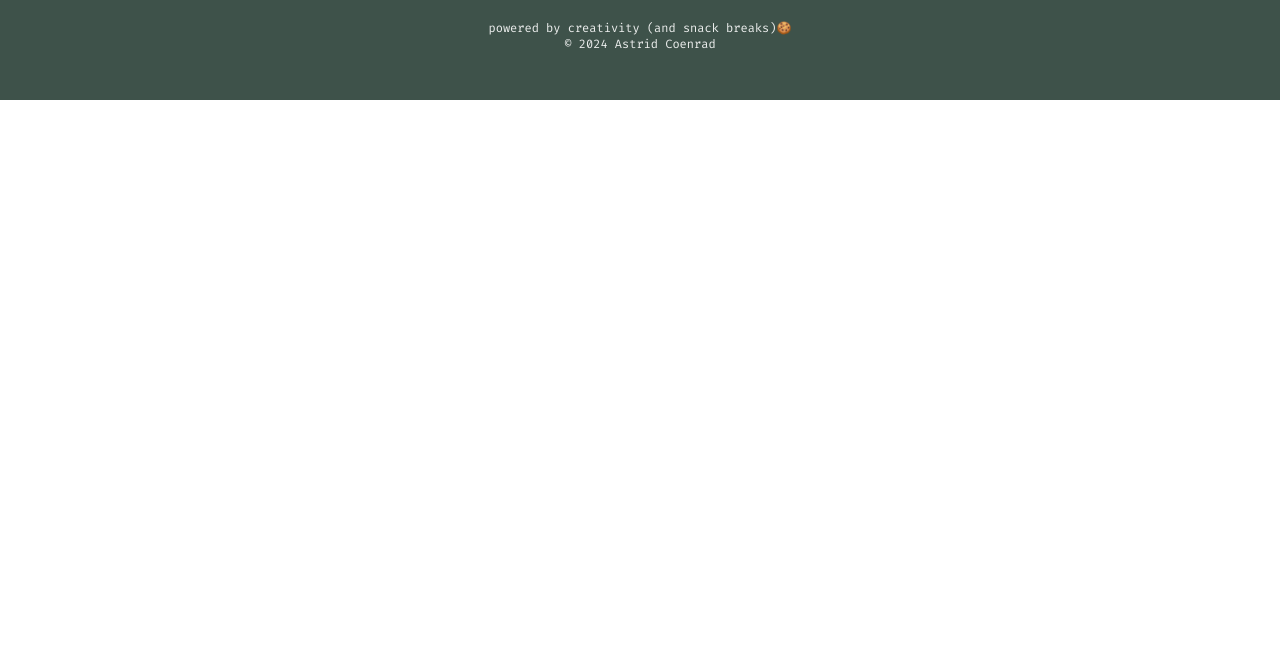
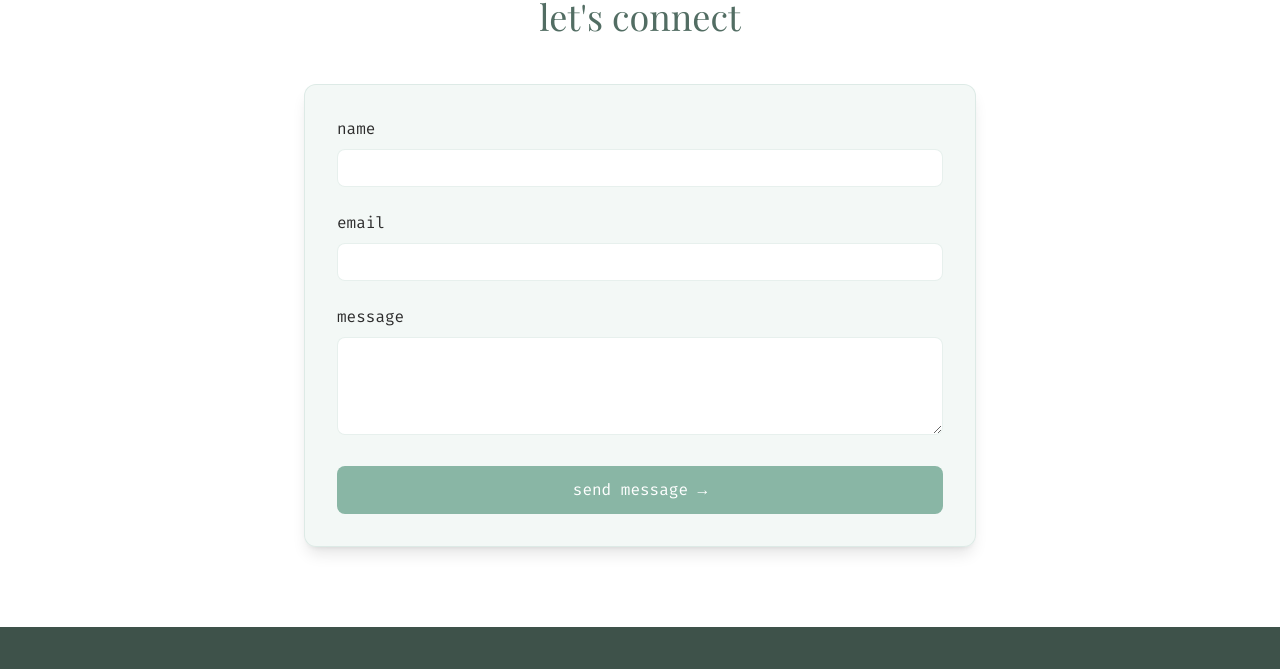
Before and after one commit to coenradina/portfolio, a website: page index.html in a window 1280 px wide. Shown: the part 2058-2727 px from the top of the page. Before the commit the page ends 2158 px from the top, so only its background shows below. Drawn offline with nearby package versions, Linux system fonts and the light colour scheme; a web font is replaced by a local one.

Commit message:
add contact form

```diff
--- a/index.html
+++ b/index.html
@@ -231,6 +231,58 @@
         </div>
     </section>
 
+    <section id="contact" class="p-section relative overflow-hidden bg-white/50">
+        <!-- Global blur effect -->
+        <div class="glass-blur fixed inset-0"></div>
+
+        <div class="container-base relative z-10">
+            <div class="text-center mb-12">
+                <h2 class="section-title">let's connect</h2>
+            </div>
+
+            <div class="max-w-2xl mx-auto">
+                <form class="glass-container bg-background-normal p-8">
+                    <div class="grid grid-cols-1 gap-6 w-full">
+                        <div>
+                            <label for="name" class="block text-text-dark font-code mb-2">name</label>
+                            <input type="text" id="name" name="name"
+                                class="w-full px-4 py-2 rounded-lg bg-background-dark/5
+                                       border border-primary/20 focus:border-primary/40
+                                       outline-none transition-all duration-300
+                                       text-text-dark font-code">
+                        </div>
+
+                        <div>
+                            <label for="email" class="block text-text-dark font-code mb-2">email</label>
+                            <input type="email" id="email" name="email"
+                                class="w-full px-4 py-2 rounded-lg bg-background-dark/5
+                                       border border-primary/20 focus:border-primary/40
+                                       outline-none transition-all duration-300
+                                       text-text-dark font-code">
+                        </div>
+
+                        <div>
+                            <label for="message" class="block text-text-dark font-code mb-2">message</label>
+                            <textarea id="message" name="message" rows="4"
+                                class="w-full px-4 py-2 rounded-lg bg-background-dark/5
+                                       border border-primary/20 focus:border-primary/40
+                                       outline-none transition-all duration-300
+                                       text-text-dark font-code resize-none"></textarea>
+                        </div>
+
+                        <button type="submit"
+                            class="px-8 py-3 bg-primary text-white rounded-lg
+                                   font-code transition-all duration-300
+                                   hover:bg-primary-hover hover:shadow-lg
+                                   focus:outline-none focus:ring-2 focus:ring-primary/50">
+                            send message →
+                        </button>
+                    </div>
+                </form>
+            </div>
+        </div>
+    </section>
+
     <footer class="bg-background-dark py-12">
         <div class="container mx-auto px-4 sm:px-6 lg:px-8">
             <div class="flex flex-col items-center justify-center space-y-8">
--- a/src/css/index.css
+++ b/src/css/index.css
@@ -240,6 +240,25 @@
     50% { transform: scale(1.2); opacity: 0.2; }
     100% { transform: scale(1); opacity: 0.5; }
   }
+
+  /* Contact Form Styles */
+  input, textarea {
+    @apply font-code text-sm;
+  }
+
+  input:focus, textarea:focus {
+    @apply shadow-lg;
+    box-shadow: 0 0 15px rgba(var(--theme-primary-rgb), 0.1);
+  }
+
+  /* Form glass container specific styles */
+  form.glass-container {
+    @apply hover:scale-100 hover:translate-y-0;
+  }
+
+  form.glass-container:hover .glass-blur {
+    @apply opacity-50;
+  }
 }
 
 /* Animations - Consider moving to animation.css */
--- a/src/js/index.js
+++ b/src/js/index.js
@@ -243,6 +243,20 @@ function initColorSwitcher() {
                 footer a {
                     color: rgba(255, 255, 255, 0.9) !important;
                 }
+
+                /* Contact Form Styles */
+                input:focus, textarea:focus {
+                    border-color: ${newColor} !important;
+                    box-shadow: 0 0 15px rgba(var(--theme-primary-rgb), 0.1) !important;
+                }
+
+                form button {
+                    background-color: ${newColor} !important;
+                }
+
+                form button:hover {
+                    background-color: ${createDarkerColor(newColorRGB, 0.2)} !important;
+                }
             `;
 
             // Remove any previous color switcher styles
```
Also changed, not shown: dist/style.css.
